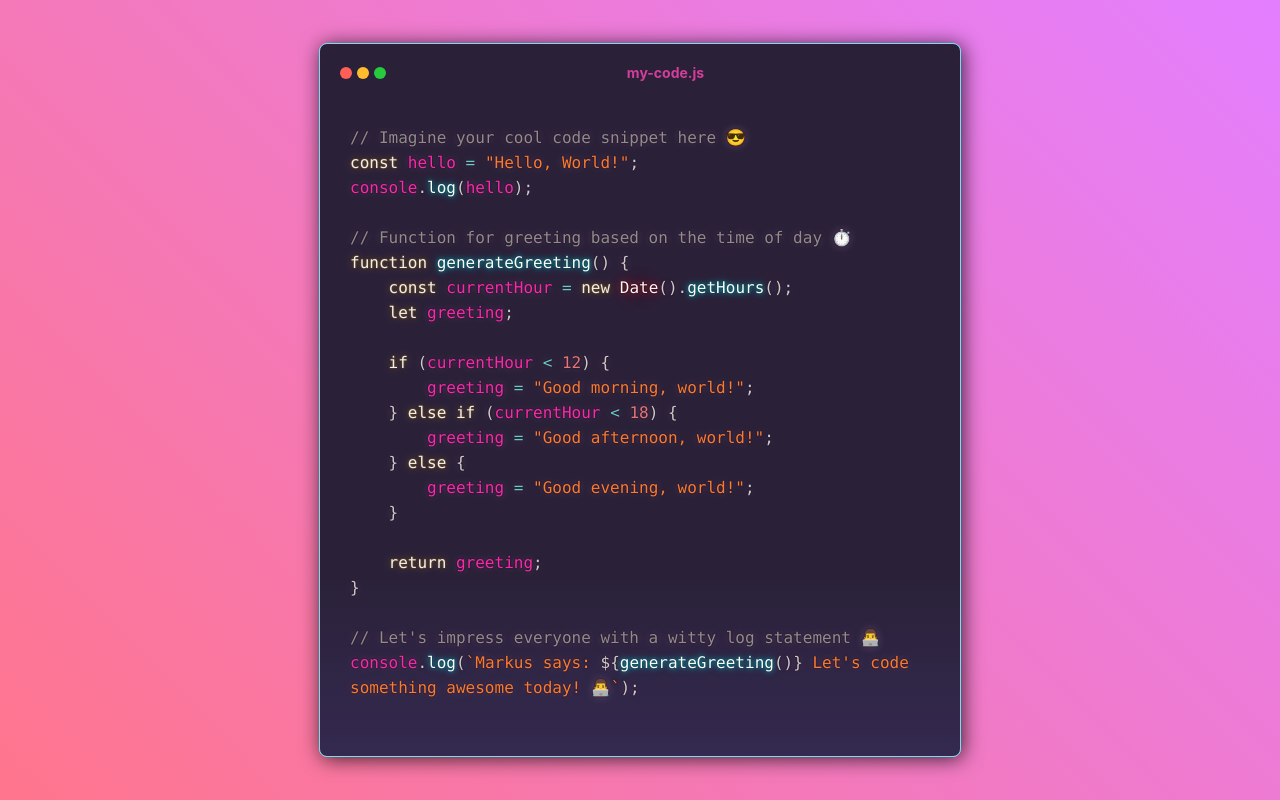
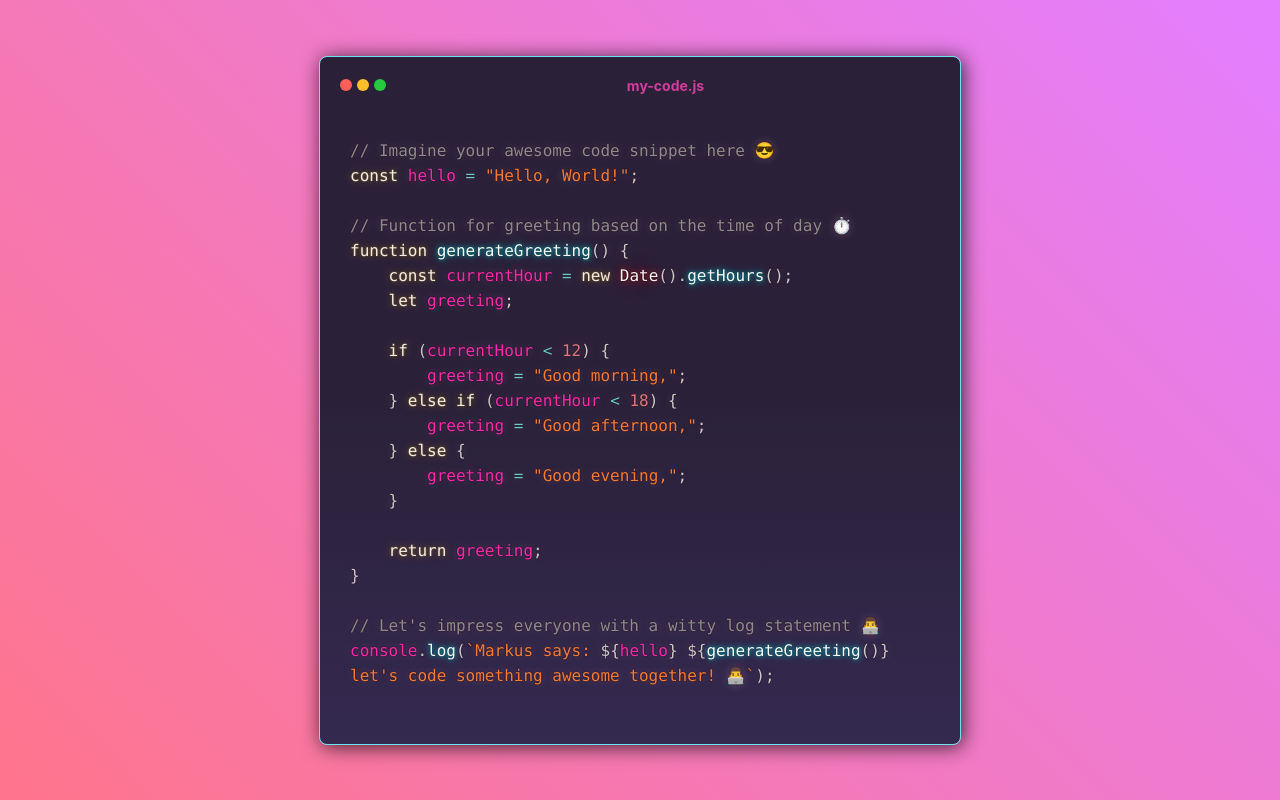
Before and after one commit to markusweldon/code-snippets-in-code, a plain HTML site: page index.html in a window 1280 px wide. Drawn offline with nearby package versions, Linux system fonts and the light colour scheme.

Commit message:
adjusted gradient and added sample code

```diff
--- a/index.html
+++ b/index.html
@@ -22,7 +22,7 @@
     width: 80%;
     max-width: 600px;
     box-shadow: 2px 2px 20px rgba(0, 0, 0, 0.743);
-    background: linear-gradient(180deg, #2a2139 75%, #34294f);
+    background: linear-gradient(180deg, #2a2139 50%, #34294f);
     margin: auto; /* Centers the mac-window vertically */
     max-height: 90vh; /* Ensures the mac-window does not exceed 90% of the viewport height */
     overflow: auto; /* Allows the content inside the mac-window to be scrollable */
@@ -103,9 +103,8 @@
     <span class="title">my-code.js</span>
   </div>
   <pre class="language-javascript"><code class="language-javascript">
-// Imagine your cool code snippet here 😎
+// Imagine your awesome code snippet here 😎
 const hello = "Hello, World!";
-console.log(hello);
 
 // Function for greeting based on the time of day ⏱️
 function generateGreeting() {
@@ -113,22 +112,22 @@ function generateGreeting() {
     let greeting;
 
     if (currentHour < 12) {
-        greeting = "Good morning, world!";
+        greeting = "Good morning,";
     } else if (currentHour < 18) {
-        greeting = "Good afternoon, world!";
+        greeting = "Good afternoon,";
     } else {
-        greeting = "Good evening, world!";
+        greeting = "Good evening,";
     }
 
     return greeting;
 }
 
 // Let's impress everyone with a witty log statement 👨‍💻
-console.log(`Markus says: ${generateGreeting()} Let's code something awesome today! 👨‍💻`);
+console.log(`Markus says: ${hello} ${generateGreeting()} let's code something awesome together! 👨‍💻`);
   </code></pre>
 </div>
 
-<script src="https://cdnjs.cloudflare.com/ajax/libs/prism/1.24.1/prism.min.js"></script>
+<script src="./prism.min.js"></script>
 
 </body>
 </html>
```
